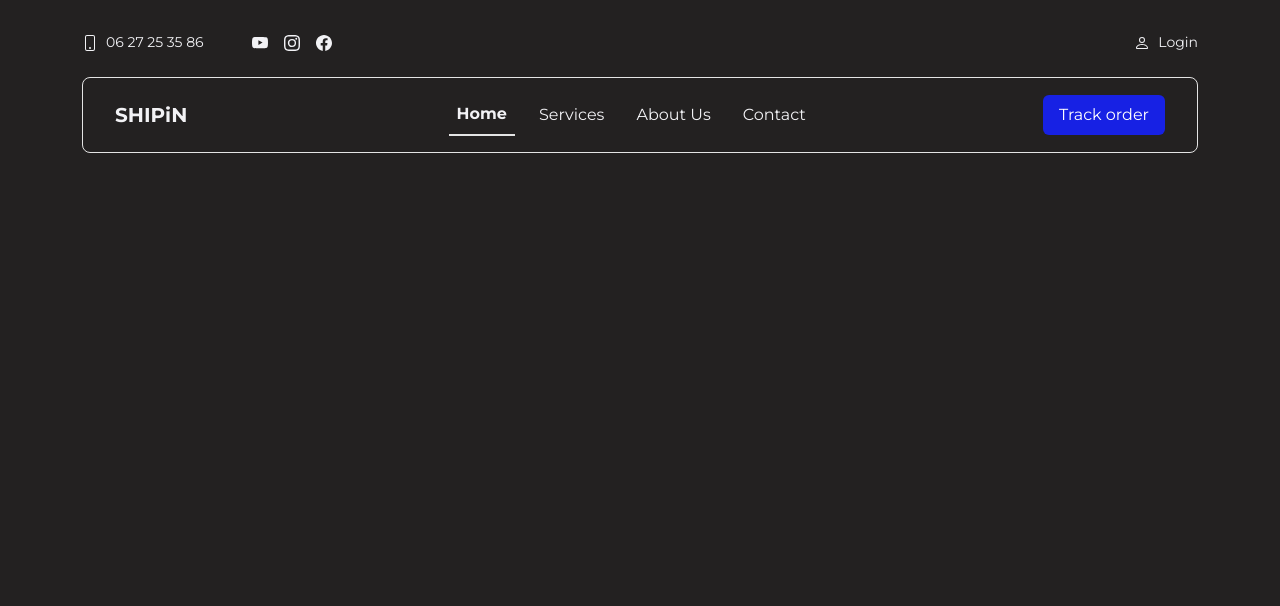
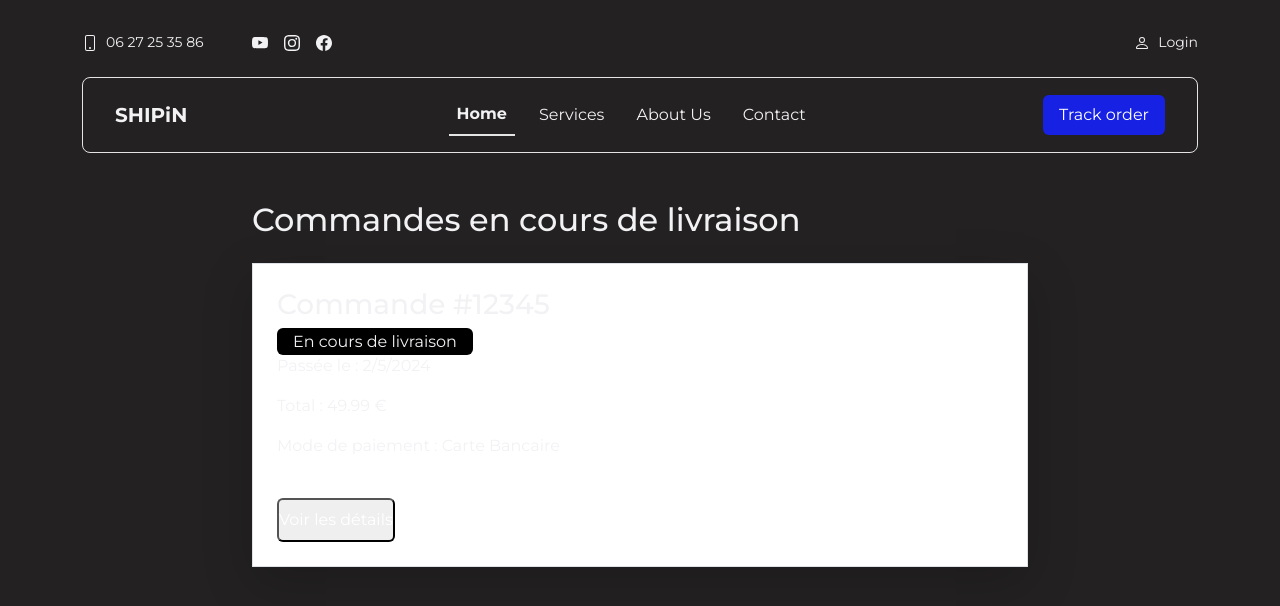
Before and after one commit to hamdihamzadev/webShipping, a Vue app: page /track in a window 1280 px wide. Shown: the top 606 px of the page. Built offline with nearby package versions, Linux system fonts and the light colour scheme.

Commit message:
add animation acceuil

```diff
--- a/src/App.vue
+++ b/src/App.vue
@@ -1,7 +1,7 @@
 <template>
   <div id="app" class="position-relative">
     <!-- <span class="loader"></span> -->
-    <div id="loader" class="d-flex align-items-center justify-content-center h-100 " v-if="showLoading===true">
+    <div id="loader" class="d-flex align-items-center justify-content-center h-100 " :class="{'hide-loading':showLoading===false}">
       <div>
         <div class="d-flex align-items-center justify-content-center gap-2">
         <div id="container-img">
@@ -50,7 +50,7 @@
 
     computed:{
       ShowHeader(){
-        return this.$route.path==="/Login" || this.$route.path==="/signup" ? false : true
+        return this.$route.path==="/login" || this.$route.path==="/signup" ? false : true
       }
     },
 
@@ -59,8 +59,6 @@
         this.showLoading=false
       },3400)
     }
-
-
 
   }
 </script>
@@ -76,6 +74,13 @@
 
     #loader {
       background-color: black;
+      position: absolute;
+      top: 0;
+      bottom: 0%;
+      right: 0;
+      left: 0;
+      z-index: 1000;
+      transition: transform 0.8s ease;
       #container-img {
         animation-name: animImg;
         animation-duration: 0.5s;
@@ -138,6 +143,10 @@
 
     }
 
+    .hide-loading{
+      transform: translateY(-100%);
+    }
+
     // .loader {
     //   width: 100;
     //   height: 100;
--- a/src/router/index.js
+++ b/src/router/index.js
@@ -4,6 +4,7 @@ import VueRouter from 'vue-router'
 import HomeView from '@/views/HomeView.vue'
 import LoginView from '@/views/LoginView.vue'
 import SignupView from '@/views/SignupView.vue'
+import TrackOrder from '@/views/TrackOrder.vue'
 
 
 
@@ -17,13 +18,18 @@ const routes = [
   },
   {
     path:'/login',
-    name:"Login",
+    name:"login",
     component:LoginView
   },
   {
     path:'/signup',
     name:"signup",
     component:SignupView
+  },
+  {
+    path:'/track',
+    name:"track",
+    component:TrackOrder
   }
 ]
 
--- /dev/null
+++ b/src/views/TrackOrder.vue
@@ -0,0 +1,71 @@
+<template>
+    <div class="container mx-auto p-6">
+      <h2 class="text-2xl font-bold mb-4">Commandes en cours de livraison</h2>
+
+      <div v-if="orders.length > 0" class="grid grid-cols-1 md:grid-cols-2 gap-4">
+        <div v-for="order in filteredOrders" :key="order.id" class="bg-white shadow-lg rounded-lg p-4 border">
+          <div class="flex justify-between items-center">
+            <h3 class="text-lg font-semibold">Commande #{{ order.id }}</h3>
+            <span class="bg-black -100 text-yellow-700 px-3 py-1 rounded text-sm">{{ order.status }}</span>
+          </div>
+          <p class="text-gray-500">Passée le : {{ formatDate(order.date) }}</p>
+
+          <div class="mt-2">
+            <p class="font-medium">Total : <span class="text-blue-600">{{ order.total }} €</span></p>
+            <p class="text-sm text-gray-500">Mode de paiement : {{ order.paymentMethod }}</p>
+          </div>
+
+          <button class="mt-4 w-full bg-blue-600 text-white py-2 rounded hover:bg-blue-700" @click="viewDetails(order.id)">
+            Voir les détails
+          </button>
+        </div>
+      </div>
+
+      <div v-else class="text-center text-gray-500">Aucune commande en livraison.</div>
+    </div>
+  </template>
+
+  <script>
+  export default {
+    name:'TrackOrder',
+    data() {
+      return {
+        orders: [
+          {
+            id: "12345",
+            date: "2024-02-05",
+            status: "En cours de livraison",
+            total: 49.99,
+            paymentMethod: "Carte Bancaire"
+          },
+          {
+            id: "67890",
+            date: "2024-02-06",
+            status: "Livrée",
+            total: 29.99,
+            paymentMethod: "PayPal"
+          }
+        ]
+      };
+    },
+    computed: {
+      filteredOrders() {
+        return this.orders.filter(order => order.status === "En cours de livraison");
+      }
+    },
+    methods: {
+      formatDate(date) {
+        return new Date(date).toLocaleDateString();
+      },
+      viewDetails(orderId) {
+        console.log("Voir les détails de la commande", orderId);
+      }
+    }
+  };
+  </script>
+
+  <style scoped>
+  .container {
+    max-width: 800px;
+  }
+  </style>
```
